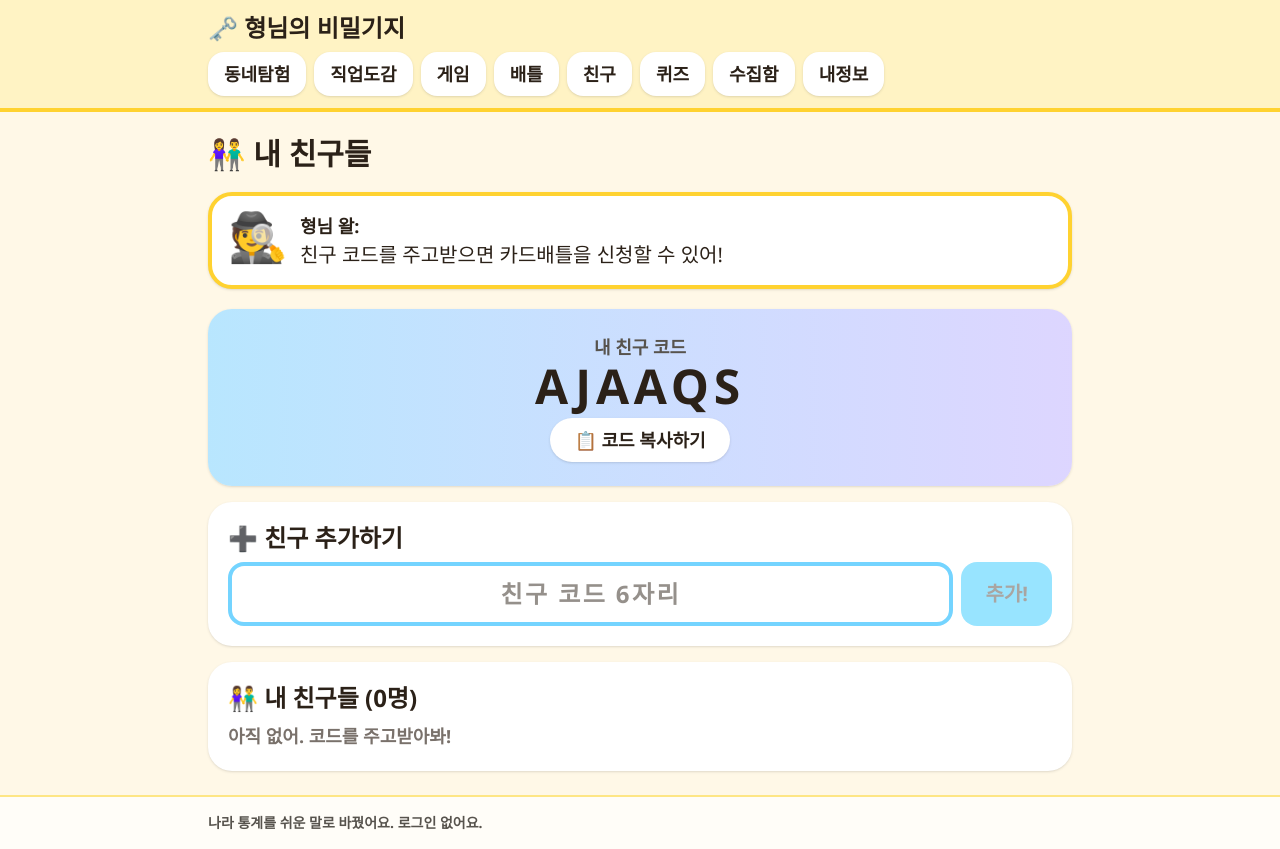
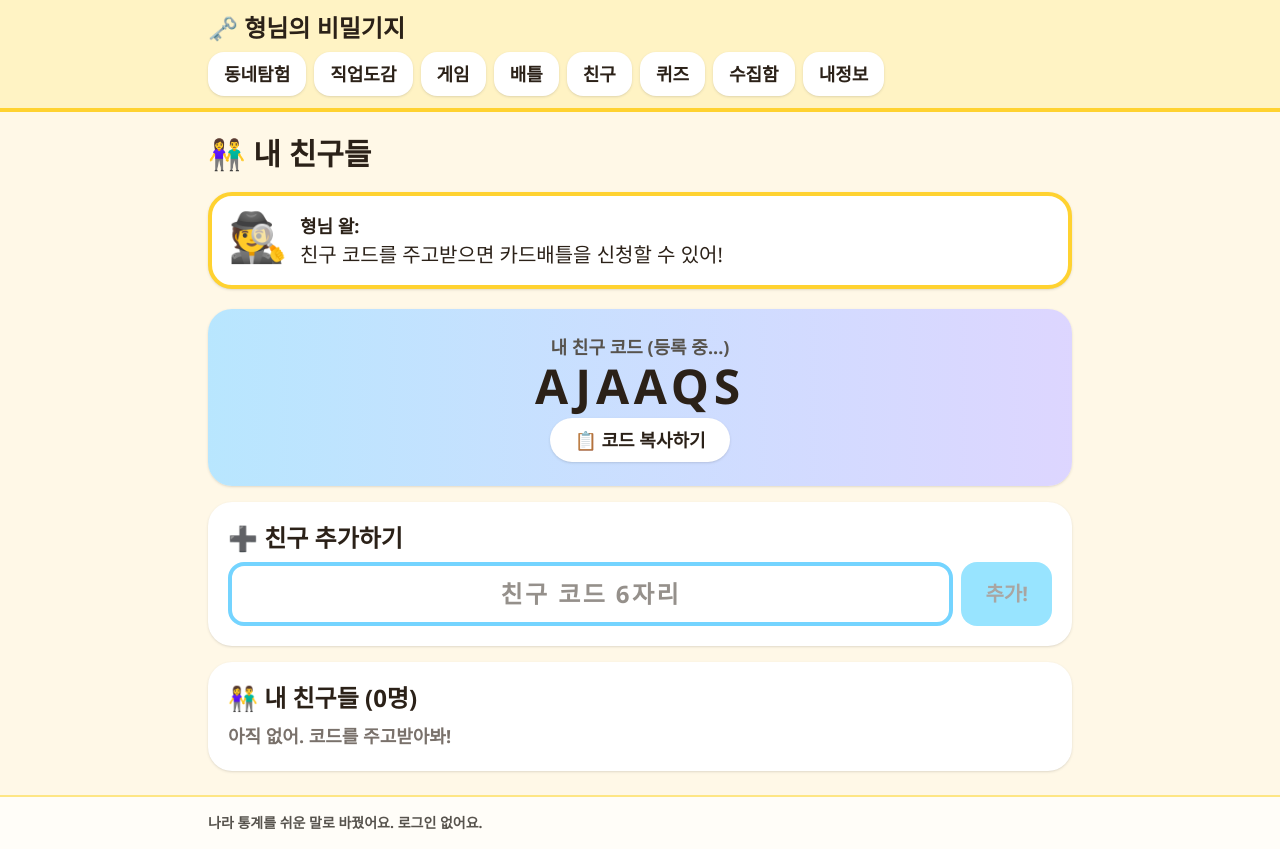
Before and after one commit to hellys3320/brothers, a Next.js app: page /friends in a window 1280 px wide. Built offline with nearby package versions, Linux system fonts and the light colour scheme.

Commit message:
show friend registration status

```diff
--- a/src/app/friends/_components/FriendsClient.tsx
+++ b/src/app/friends/_components/FriendsClient.tsx
@@ -12,6 +12,7 @@ export default function FriendsClient() {
   const [input, setInput] = useState("");
   const [msg, setMsg] = useState("");
   const [busy, setBusy] = useState(false);
+  const [registered, setRegistered] = useState(false);
 
   // 내 코드·이름을 공유 저장소에 등록 (친구가 이름으로 찾을 수 있게)
   useEffect(() => {
@@ -21,7 +22,12 @@ export default function FriendsClient() {
       method: "POST",
       headers: { "Content-Type": "application/json" },
       body: JSON.stringify({ code, nickname: me.nickname }),
-    }).catch(() => {});
+    })
+      .then((r) => r.json())
+      .then((j) => {
+        if ((j as { ok: boolean }).ok) setRegistered(true);
+      })
+      .catch(() => {});
   }, [code]);
 
   function copy() {
@@ -76,7 +82,7 @@ export default function FriendsClient() {
   return (
     <div className="flex flex-col gap-4">
       <div className="rounded-3xl bg-gradient-to-r from-sky-200 to-violet-200 p-6 text-center shadow">
-        <p className="font-black text-stone-600">내 친구 코드</p>
+        <p className="font-black text-stone-600">내 친구 코드 {registered ? "(서버 등록됨 ✓)" : "(등록 중...)"}</p>
         <p className="text-5xl font-black tracking-widest">{code || "..."}</p>
         <button type="button" onClick={copy} className="mt-2 rounded-full bg-white px-6 py-2 font-black shadow">
           📋 코드 복사하기
```
